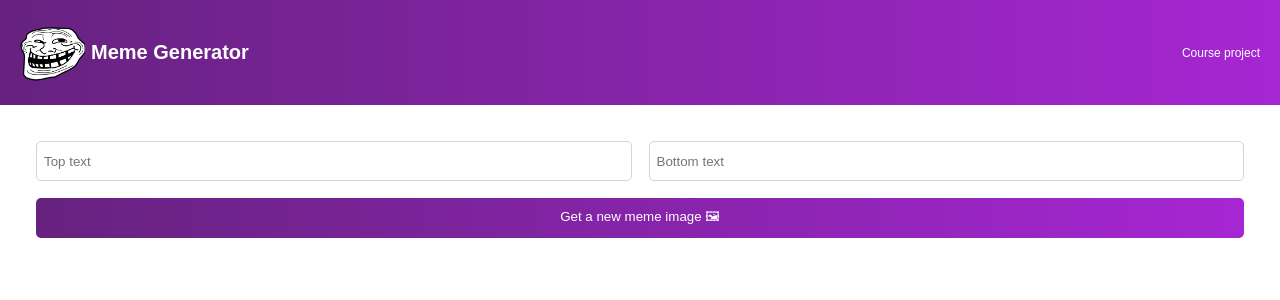
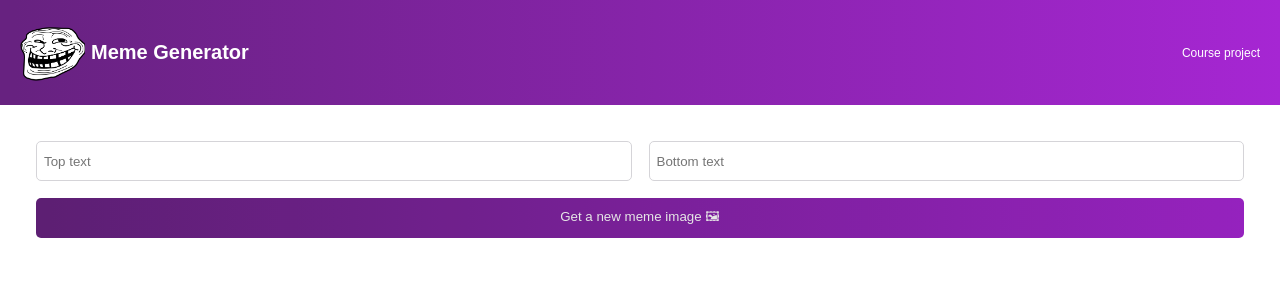
Before and after one commit to JaiveerS/meme-generator, a React (Create React App) app: page / in a window 1280 px wide. In both pictures the pointer is over the input "Get a new meme image 🖼". Shown: the top 300 px of the page. Built offline with nearby package versions, Linux system fonts and the light colour scheme.

Commit message:
styling changes

```diff
--- a/src/App.css
+++ b/src/App.css
@@ -55,3 +55,7 @@ main{
   border: none;
   cursor: pointer;
 }
+
+.form--submit:hover{
+  filter:brightness(90%);
+}
```
